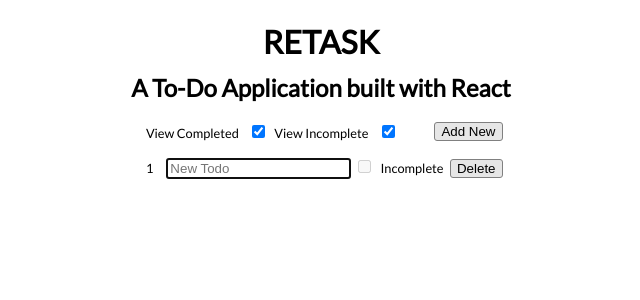
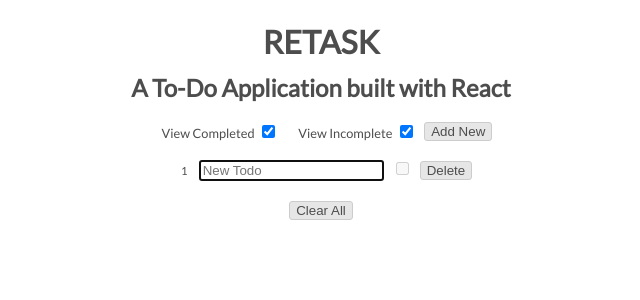
Before and after one commit to nsmeds/retask, a React (Create React App) app: page / in a window 1280 px wide. Both pictures are taken after a click on the button "Add New". Shown: the top 300 px of the page, without its empty margins (319-959 px from the left). Built offline with nearby package versions, Linux system fonts and the light colour scheme.

Commit message:
clear all button, misc refinements

```diff
--- a/src/App.js
+++ b/src/App.js
@@ -11,6 +11,7 @@
             deleteTodo: this.deleteTodo,
             addTodo: this.addTodo,
             toggleTodos: this.toggleTodos,
+            clearAll: this.clearAll,
             showComplete: true,
             showIncomplete: true
         };
@@ -40,8 +41,8 @@
     }
 
     addTodo = event => {
+        event.preventDefault();
         const todos = this.state.todos;
-        // console.log(this.initialId);
         const newTodo = {
             id: this.initialId++,
             title: '',
@@ -57,7 +58,6 @@
     deleteTodo = event => {
         const target = event.target;
         const id = target.id;
-        // console.log('id', id);
         const todos = this.state.todos;
         todos.splice(id, 1);
         this.setState({
@@ -68,13 +68,19 @@
 
     toggleTodos = event => {
         const target = event.target;
-        // console.log('target', target);
         const name = target.name;
-        // console.log('name', name);
         const value = target.checked;
         this.setState({
             [name]: value
         })
+    }
+
+    clearAll = event => {
+        event.preventDefault();
+        this.setState({
+            todos: []
+        });
+        localStorage.removeItem('todos');
     }
 
     render() {
--- a/src/components/Todos.js
+++ b/src/components/Todos.js
@@ -3,11 +3,9 @@
 
 const Todos = props => {
 
-    // console.log('props from todos', props);
+    let allTodos = [];
 
-    // const completedTodos = props.todos.filter(todo => todo.completed);
-    // const incompleteTodos = props.todos.filter(todo => !todo.completed);
-    let allTodos = [];
+    // show tasks based on complete/incomplete toggle
     if (props.showComplete && props.showIncomplete) {
         allTodos = props.todos;
     } else if (!props.showComplete && props.showIncomplete) {
@@ -23,26 +21,30 @@
         return (
             <li key={todo.id}>
                 <label>
-                    <span>{index + 1}</span>
-                    <input autoFocus placeholder="New Todo" id={index} name="title" value={todo.title} onChange={props.handleInputChange} />
+                    <span className="index">{index + 1}</span>
+                    <input autoFocus className="textbox" placeholder="New Todo" id={index} name="title" value={todo.title} onChange={props.handleInputChange} />
+                </label>
+                <label className="checkboxLabel">
                     <input type="checkbox" id={index} name="completed" checked={todo.completed} value={todo.completed} disabled={!enabled} onChange={props.handleInputChange} />
-                    <span>{todo.completed ? 'Completed' : 'Incomplete'}</span>
-                    <button id={index} onClick={props.deleteTodo}>Delete</button>
                 </label>
+                <button id={index} onClick={props.addTodo} className="hidden">Add</button>
+                <button id={index} onClick={props.deleteTodo}>Delete</button>
             </li>
         )
     })
 
-
     return (
-        <div className="listContainer">
+        <div className="container">
             <div className="optionsBar">
                 <ToggleComplete {... props}/>
                 <button onClick={props.addTodo}>Add New</button>
             </div>
-            <ul className="todoList">
-                {allTodos}
-            </ul>
+            <form className="listWrap">
+                <ul className="todoList">
+                    {allTodos}
+                </ul>
+            </form>
+            <button className={allTodos.length ? '' : 'hidden'} onClick={props.clearAll}>Clear All</button>
         </div>
     )
 }
--- a/src/components/ToggleComplete.js
+++ b/src/components/ToggleComplete.js
@@ -2,15 +2,13 @@
 
 const ToggleComplete = props => {
 
-    // console.log(props);
-
     return (
         <div>
-            <label>
+            <label className="checkboxLabel">
                 <span>View Completed</span>
                 <input type="checkbox" checked={props.showComplete} name="showComplete" value={props.showComplete} onChange={props.toggleTodos} />
             </label>
-            <label>
+            <label className="checkboxLabel">
                 <span>View Incomplete</span>
                 <input type="checkbox" checked={props.showIncomplete} name="showIncomplete" value={props.showIncomplete} onChange={props.toggleTodos} />
             </label>
--- a/src/style.css
+++ b/src/style.css
@@ -4,6 +4,7 @@
     margin: 0;
     padding: 1em;
     font-family: 'Lato', sans-serif;
+    color: hsl(0,0%,30%);
 }
 
 .App {
@@ -22,41 +23,58 @@
     justify-content: space-between;
 }
 
-.listContainer {
+.container {
     margin: 1em auto;
 }
 
+.listWrap {
+    display: flex;
+    flex-direction: column;
+}
+
 .todoList {
-    /*text-align: right;*/
     padding: 0;
+    align-self: center;
 }
 
 li {
-    display: flex;
-    flex-direction: row;
-    justify-content: flex-end;
+    text-align: right;
     list-style: none;
     margin: 0.1em auto;
 }
 
 label span {
     font-size: 0.8em;
+    margin-left: 0.3em;
+    margin-right: 0.3em;
+}
+
+.index {
+    font-size: 0.7em;
+    margin-left: 1em;
+    margin-right: 1em;
+}
+
+.hidden {
+    display: none;
+}
+
+.checkboxLabel {
     margin-left: 0.5em;
     margin-right: 0.5em;
 }
 
-input {
-    margin-left: 0.5em;
+input, button {
+    color: inherit;
 }
 
 button {
-  color: inherit;
-  background-color: hsl(0,0%,90%);
-  border-radius: 3px;
-  border: 1px solid hsl(0,0%,50%);
-  width: auto;
+    background-color: hsl(0,0%,90%);
+    border-radius: 3px;
+    border: 1px solid hsl(0,0%,80%);
+    width: auto;
 }
 
 button:active {
-  box-shadow: inset 0 0 2px hsl(0,0%,50%);
+    box-shadow: inset 0 0 15px hsl(0,0%,80%);
 }
```
